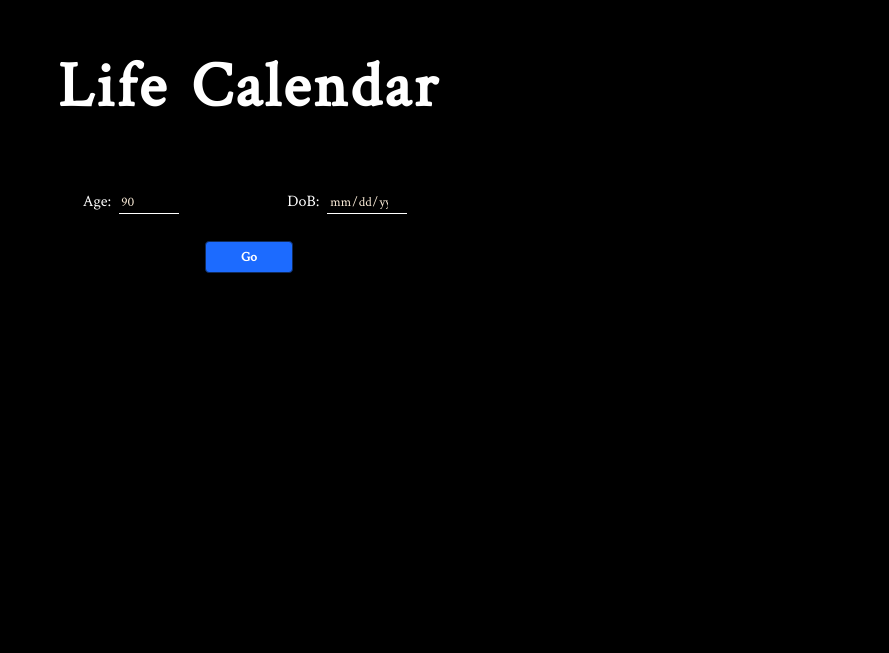
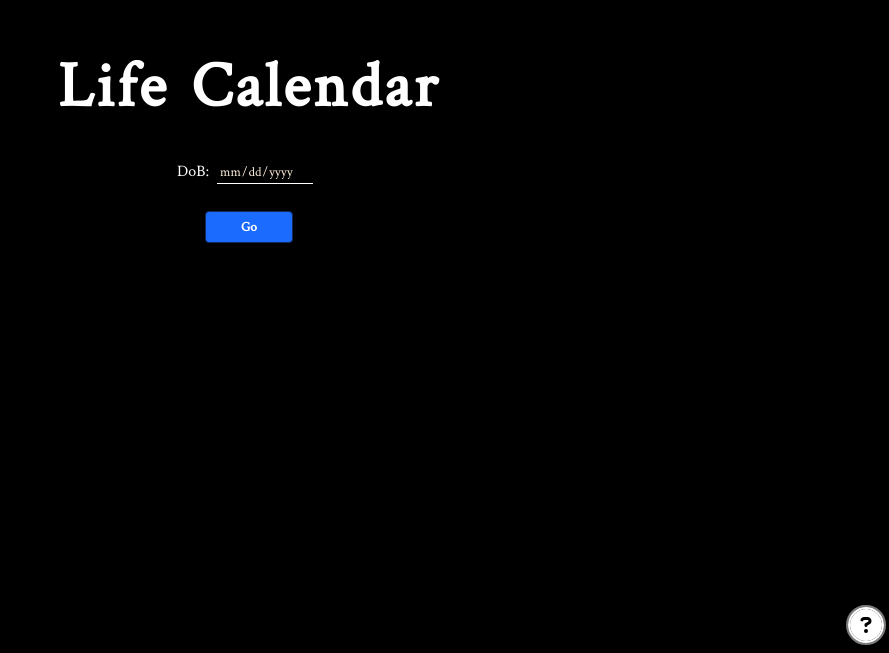
Before and after one commit to coolas-shaun/Your-Life-Calendar, a React (Create React App) app: page / in a window 1280 px wide. Shown: the part 147-800 px from the top of the page, without its empty margins (391-1280 px from the left). Built offline with nearby package versions, Linux system fonts and the light colour scheme.

Commit message:
Updated functionalities

```diff
--- a/package.json
+++ b/package.json
@@ -3,6 +3,10 @@
   "version": "0.1.0",
   "private": true,
   "dependencies": {
+    "@fortawesome/fontawesome-svg-core": "^6.4.2",
+    "@fortawesome/free-regular-svg-icons": "^6.4.2",
+    "@fortawesome/free-solid-svg-icons": "^6.4.2",
+    "@fortawesome/react-fontawesome": "^0.2.0",
     "@testing-library/jest-dom": "^5.17.0",
     "@testing-library/react": "^13.4.0",
     "@testing-library/user-event": "^13.5.0",
--- a/src/App.css
+++ b/src/App.css
@@ -20,9 +20,17 @@
 
 h1{
   font-size: 4rem;
-  margin: 10px auto 50px;
+  margin: 10px auto 20px;
   word-spacing: 5px;
   letter-spacing: 3px;
+}
+
+.note{
+  text-align: center;
+  word-wrap: break-word;
+  width: fit-content;
+  color: rgb(117, 117, 117);
+  margin: 10px auto 30px;
 }
 
 .header-section form{
@@ -61,7 +69,7 @@ h1{
   width: 2rem;
 }
 .input-section input[type='date']{
-  width: 5rem;
+  width: 6rem;
 }
 
 button[type='submit']{
@@ -107,6 +115,29 @@ button:focus{
   width: 5px;
 }
 
+.help-btn{
+  border:  2px solid white;;
+  border-radius: 50%;
+  outline: 2px solid hsla(0, 0%, 100%, 0.486);
+  animation: outlineAnimation 2s infinite ease-in-out alternate;
+}
+
+.help-btn:active{
+  animation: none;
+}
+
+@keyframes outlineAnimation{
+  0%{
+    outline-width: 2px; /* Initial width */
+  }
+  50% {
+    outline-width: 10px; /* Maximum width */
+  }
+  100% {
+    outline-width: 2px; /* Return to initial width */
+  }
+}
+
 
 /*Responsive Design*/
 
@@ -124,6 +155,7 @@ button:focus{
   .input-section{
     display: grid;
     grid-template-columns: 1fr 1fr 0px;
+    min-width: 200px;
   }
 /*
   .input-section span{
--- a/src/App.js
+++ b/src/App.js
@@ -1,5 +1,7 @@
 import { useRef, useState } from "react";
 import CalculateWeeks from "./utils/CalculateWeeks";
+import { FontAwesomeIcon } from '@fortawesome/react-fontawesome'
+import { faCircleQuestion } from '@fortawesome/free-solid-svg-icons'
 import Calendar from "./Calendar";
 import "./App.css";
 
@@ -11,6 +13,7 @@ const [age, setAge] = useState(90)
 const [calendar,setCalendar] = useState(false)
 const dobValue = useRef(0)
 const [weeks,setWeeks] = useState(0)
+const [help,setHelp] = useState(false)
 // console.log(dobValue&&'true')
 
 const sendData = (event)=>{
@@ -24,17 +27,26 @@ const sendData = (event)=>{
   console.log(weeks);
   setCalendar(true)
 }
+
+const showHelp = ()=>{
+  setHelp(!(help))
+}
   return (
     <div className="App">
       <h1>Life Calendar</h1>
+      {help&&
+      <div className="note">
+        <p>This app will take DoB to calculate the number of weeks you have used up and how many weeks are remaining in your life.</p>
+      </div>}
+      <FontAwesomeIcon className="help-btn" onClick={showHelp} icon={faCircleQuestion} style={{backgroundColor:"black", color:"white", borderColor:"white",position:"fixed",bottom:"10px",right:"5px",height:"2rem",width:"2rem"}} />
       <div className="header-section">
         <form action="" method="GET" onSubmit={sendData}>
           <div className="input-section">
-            <label htmlFor="age-input">Age:</label>
-            <input type="number" name="" id="age-input" value={age} onChange={(e)=>{
+            {/* <label htmlFor="age-input">Age:</label> */}
+            {/* <input type="number" name="" id="age-input" value={age} onChange={(e)=>{
               setAge(e.target.value)
             }}/>
-            <span></span>
+            <span></span> */}
             <label htmlFor="dob-input">DoB:</label>
             <input type="date" name="" id="dob-input" ref={dobValue} />
           </div>
@@ -51,7 +63,9 @@ const sendData = (event)=>{
           age = {age}
         />} */}
       </div>
+      {/* <FontAwesomeIcon icon="fa-regular fa-circle-question" style={{color: "#ffffff",}} /> */}
     </div>
+
   );
 }
 
--- a/src/utils/CalculateWeeks.js
+++ b/src/utils/CalculateWeeks.js
@@ -32,14 +32,16 @@ function CalculateWeeks(dateOfBirth){
         months = count
     }else{
         years = currentDate[2]-dob[2]
+        months = currentDate[1]-dob[1]
     }
 
     console.log('months'+months,'years: '+years);
 
-    let days = Math.floor((years*365.25)+(365.25/12*months)+(dob[0]<currentDate[0]?currentDate[0]-dob[0]:defaultDays[dob[1]-1]+dob[0]-currentDate[0]))
-    console.log(days);
+    let days = Math.floor((years*365.25)+(365.25/12*months)+(dob[0]<currentDate[0]?currentDate[0]-dob[0]:dob[0] === currentDate[0]?dob[0]-currentDate[0]:defaultDays[dob[1]-1]+dob[0]-currentDate[0]))
+    console.log(defaultDays[dob[1]-1])
+    console.log('days'+days);
     let weeks = Math.floor(days/7)
-    console.log(weeks);
+    console.log('weeks'+weeks);
     return weeks
 
     }
```
Also changed, not shown: 2 other files (tests, documents, lock files or other folders).
